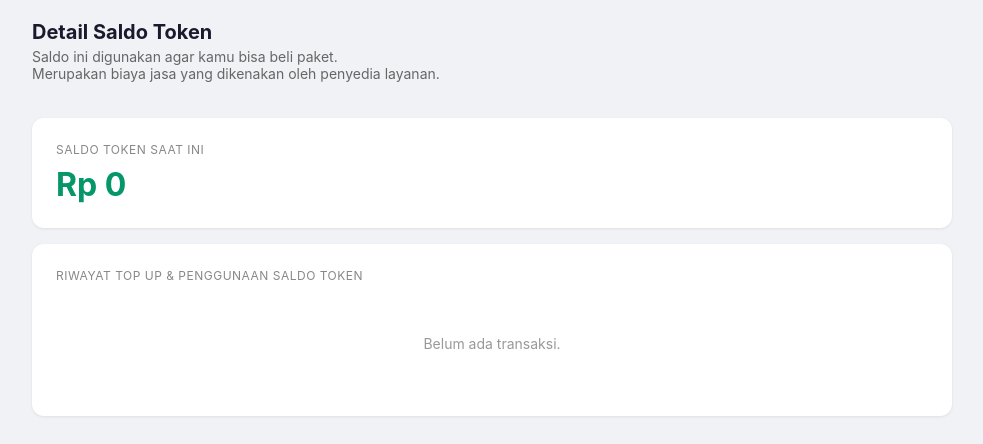
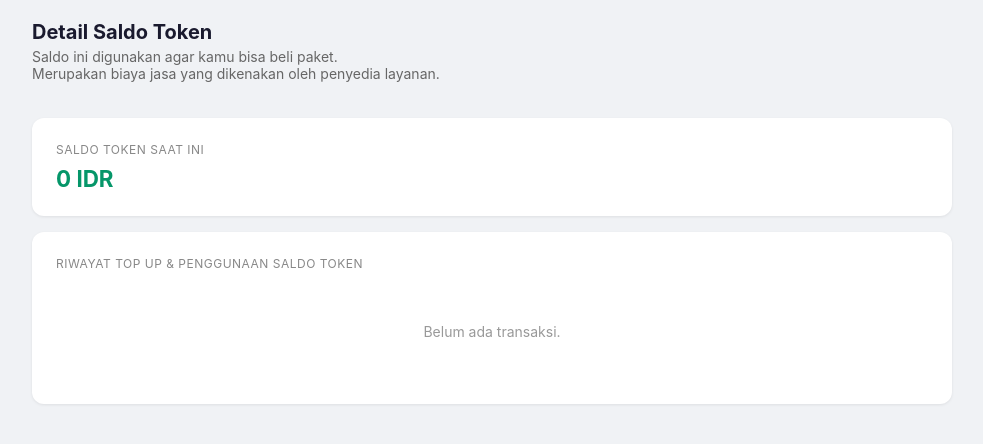
Before and after one commit to rohcuan/rohtembak-xl, a Python web app: template templates/user/history.html in a window 1280 px wide. Shown: the top 444 px of the page, without its empty margins (148-1131 px from the left). Run offline with Jinja, Linux system fonts and the light colour scheme; the template is opened without the code that fills it, so the values that code supplies are empty.

Commit message:
Detail saldo token: consistent sign placement and IDR format
Amounts now always show -/+ before the number with IDR suffix
(e.g. +20,000 IDR / -5,000 IDR), the current balance uses IDR too, and
its font size is reduced from 2rem to 1.4rem.

```diff
--- a/templates/user/history.html
+++ b/templates/user/history.html
@@ -41,7 +41,7 @@
 
 <div class="card">
     <div style="font-size:.75rem;text-transform:uppercase;letter-spacing:.5px;color:#888;margin-bottom:8px;">Saldo Token Saat Ini</div>
-    <div style="font-size:2rem;font-weight:700;color:#059669;">Rp {{ "{:,}".format(balance or 0) }}</div>
+    <div style="font-size:1.4rem;font-weight:700;color:#059669;">{{ "{:,}".format(balance or 0) }} IDR</div>
 </div>
 
 <div class="card">
@@ -63,7 +63,7 @@
                     <td>{{ t.ts }}</td>
                     <td>{{ type_badge(t) }}</td>
                     <td style="font-weight:600;color:{{ 'green' if t.amount > 0 else 'red' }}">
-                        {{ "+" if t.amount > 0 else "" }}Rp {{ "{:,}".format(t.amount) }}
+                        {{ "+" if t.amount > 0 else "-" }}{{ "{:,}".format(t.amount|abs) }} IDR
                     </td>
                     <td>{{ t.description or "—" }}</td>
                 </tr>
@@ -77,7 +77,7 @@
             <div class="trx-date">{{ t.ts }}</div>
             {{ type_badge(t) }}
             <div class="trx-amount" style="color:{{ 'green' if t.amount > 0 else 'red' }}">
-                {{ "+" if t.amount > 0 else "" }}Rp {{ "{:,}".format(t.amount) }}
+                {{ "+" if t.amount > 0 else "-" }}{{ "{:,}".format(t.amount|abs) }} IDR
             </div>
             <div class="trx-desc">{{ t.description or "—" }}</div>
         </div>
```
